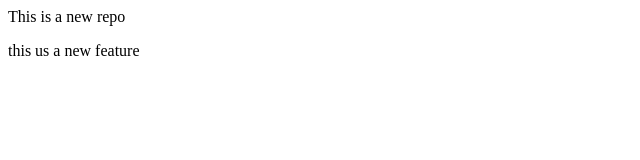
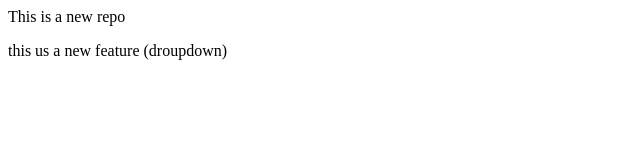
Before and after one commit to harshal4172005/demo-repo, a plain HTML site: page index.html in a window 1280 px wide. Shown: the full height of the page, 0-640 px from the left. Drawn offline with Linux system fonts and the light colour scheme.

Commit message:
add droupdown

```diff
--- a/index.html
+++ b/index.html
@@ -1,2 +1,2 @@
 <p>This is a new repo</p>
-<p>this us a new feature</p>
+<p>this us a new feature (droupdown)</p>
```
